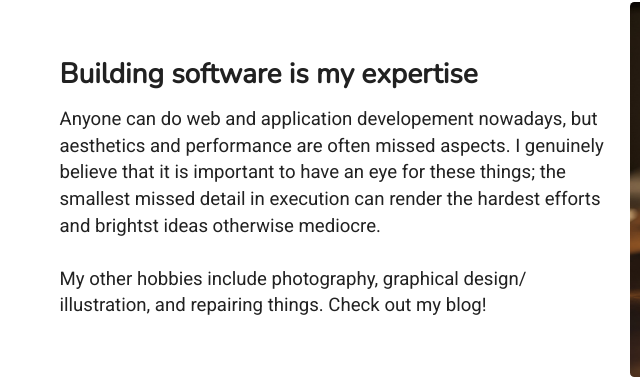
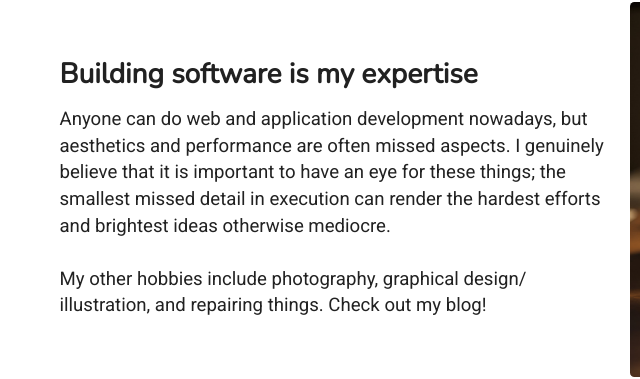
Before and after one commit to arcyleung/arcyleung.github.io, a plain HTML site: page index.html in a window 1280 px wide. Shown: the part 692-1071 px from the top of the page, 17-657 px from the left. Drawn offline with nearby package versions, Linux system fonts and the light colour scheme.

Commit message:
Fixed typo

```diff
--- a/index.html
+++ b/index.html
@@ -81,10 +81,10 @@
               Building software is my expertise
             </h3>
             <p>
-              Anyone can do web and application developement nowadays, but aesthetics and performance are often missed
+              Anyone can do web and application development nowadays, but aesthetics and performance are often missed
               aspects. I genuinely believe that it is important to have an eye for these things; the smallest missed
               detail in execution
-              can render the hardest efforts and brightst ideas otherwise mediocre.
+              can render the hardest efforts and brightest ideas otherwise mediocre.
               <br /><br />
               My other hobbies include photography, graphical design/ illustration, and repairing things. Check out my
               blog!
```
